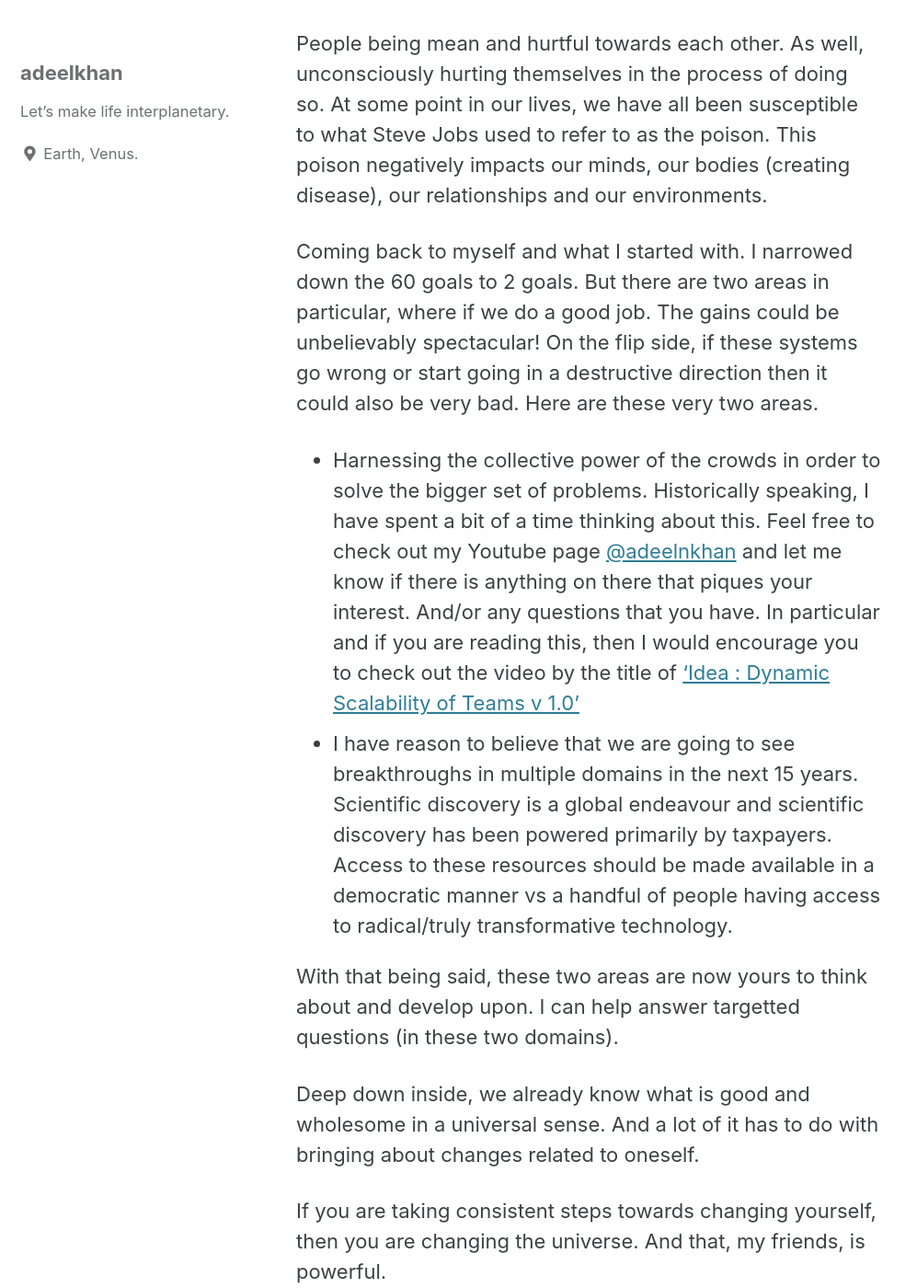
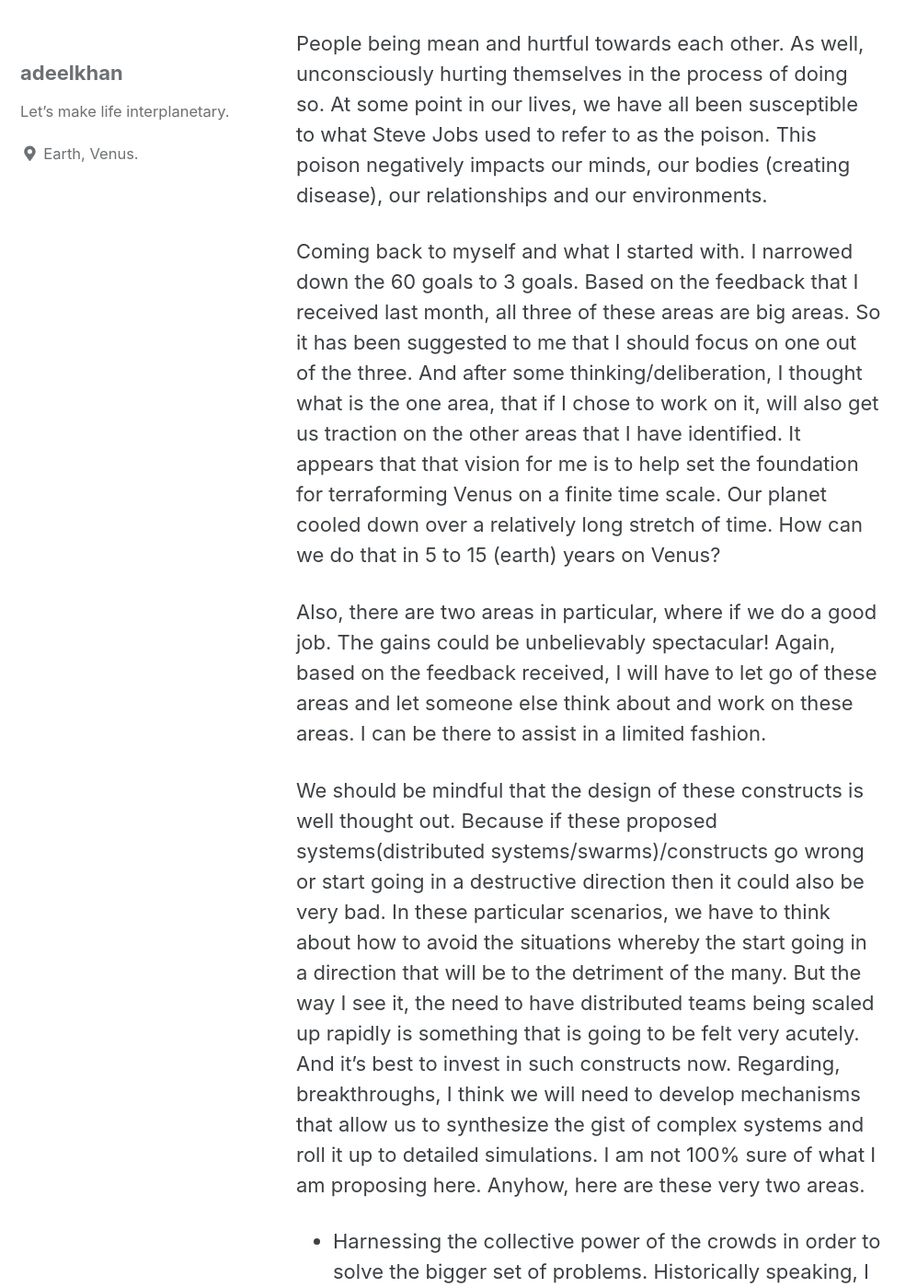
Before and after one commit to stellardreams/stellardreams.github.io, a Jekyll site: the page built from _posts/2020-09-08-Bold-Impact.md, in a window 1280 px wide and 1400 px high, scrolled down 4574 px. Shown: the whole window at 92% size, without its empty margins (0-997 px from the left). Built offline with Jekyll 4.4.1, drawn with Linux system fonts in a browser that asks for light colours; cached includes are drawn as plain includes; some of the changed text lies outside the part shown.

Commit message:
Update 2020-09-08-Bold-Impact.md

```diff
--- a/_posts/2020-09-08-Bold-Impact.md
+++ b/_posts/2020-09-08-Bold-Impact.md
@@ -24,7 +24,11 @@ There is negativity in our construct. In our environments. This negativity gets
 
 People being mean and hurtful towards each other. As well, unconsciously hurting themselves in the process of doing so. At some point in our lives, we have all been susceptible to what Steve Jobs used to refer to as the poison. This poison negatively impacts our minds, our bodies (creating disease), our relationships and our environments.
 
-Coming back to myself and what I started with. I narrowed down the 60 goals to 2 goals. But there are two areas in particular, where if we do a good job. The gains could be unbelievably spectacular! On the flip side, if these systems go wrong or start going in a destructive direction then it could also be very bad. Here are these very two areas.
+Coming back to myself and what I started with. I narrowed down the 60 goals to 3 goals. Based on the feedback that I received last month, all three of these areas are big areas. So it has been suggested to me that I should focus on one out of the three. And after some thinking/deliberation, I thought what is the one area, that if I chose to work on it, will also get us traction on the other areas that I have identified. It appears that that vision for me is to help set the foundation for terraforming Venus on a finite time scale. Our planet cooled down over a relatively long stretch of time. How can we do that in 5 to 15 (earth) years on Venus?
+
+Also, there are two areas in particular, where if we do a good job. The gains could be unbelievably spectacular! Again, based on the feedback received, I will have to let go of these areas and let someone else think about and work on these areas. I can be there to assist in a limited fashion.
+
+We should be mindful that the design of these constructs is well thought out. Because if these proposed systems(distributed systems/swarms)/constructs go wrong or start going in a destructive direction then it could also be very bad. In these particular scenarios, we have to think about how to avoid the situations whereby the  start going in a direction that will be to the detriment of the many. But the way I see it, the need to have distributed teams being scaled up rapidly is something that is going to be felt very acutely. And it's best to invest in such constructs now. Regarding, breakthroughs, I think we will need to develop mechanisms that allow us to synthesize the gist of complex systems and roll it up to detailed simulations. I am not 100% sure of what I am proposing here. Anyhow, here are these very two areas.
 - Harnessing the collective power of the crowds in order to solve the bigger set of problems. Historically speaking, I have spent a bit of a time thinking about this. Feel free to check out my Youtube page [@adeelnkhan](https://www.youtube.com/user/adeelnkhan/videos) and let me know if there is anything on there that piques your interest. And/or any questions that you have. In particular and if you are reading this, then I would encourage you to check out the video by the title of ['Idea : Dynamic Scalability of Teams v 1.0'](https://www.youtube.com/watch?v=e8NHGNadIhg)
 - I have reason to believe that we are going to see breakthroughs in multiple domains in the next 15 years. Scientific discovery is a global endeavour and scientific discovery has been powered primarily by taxpayers. Access to these resources should be made available in a democratic manner vs a handful of people having access to radical/truly transformative technology.
 
```
